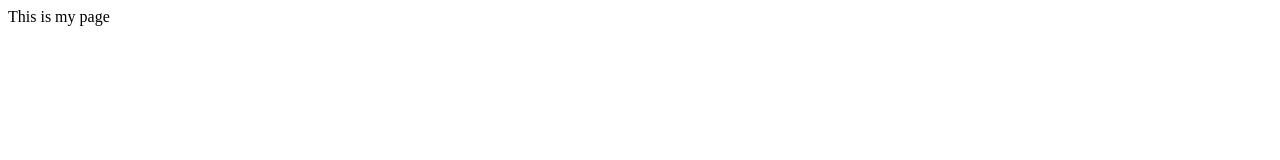
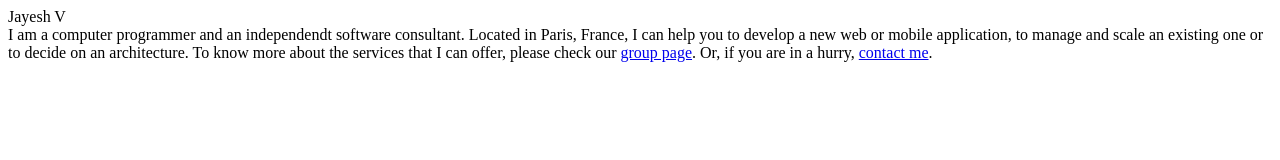
Before and after one commit to jayeshv/jayeshv, a plain HTML site: page index.html in a window 1280 px wide. Drawn offline with Linux system fonts and the light colour scheme.

Commit message:
new details

```diff
--- a/index.html
+++ b/index.html
@@ -4,11 +4,14 @@
   </head>
   <body>
     <div>
+      Jayesh V
     </div>
     <div>
     </div>
     <div>
-      This is my page
+      I am a computer programmer and an independendt software consultant. Located in Paris, France, I can help you to develop a new web or mobile application, to manage and scale an existing one or to decide on an architecture.
+      To know more about the services that I can offer, please check our <a href="constellation.jayeshv.info">group page</a>.
+      Or, if you are in a hurry, <a href="mailto:jayesh.mail@gmail.com">contact me</a>.
     </div>
   </body>
 </html>
```
